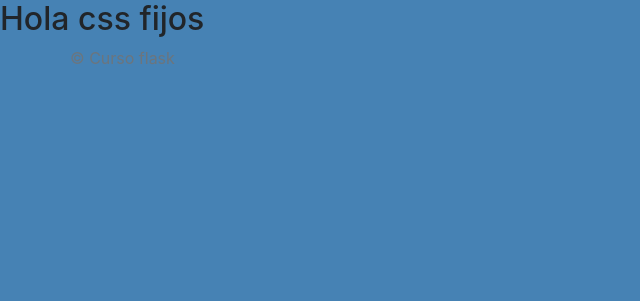
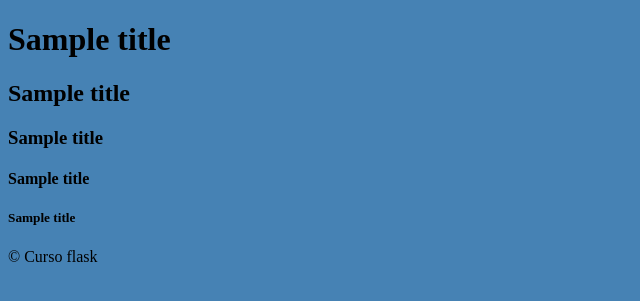
Before and after one commit to xanderg666/jgml, a Flask app: template flask/templates/index.html in a window 1280 px wide. Shown: the top 301 px of the page, without its empty margins (0-640 px from the left). Run offline with Flask 2, Linux system fonts and the light colour scheme; the template is opened without the code that fills it: most values are stand-ins (such as "Sample title", 1, 10 or a date in 2020); some libraries are stand-ins or nearby versions.

Commit message:
se agrega las funciones

```diff
--- /dev/null
+++ b/flask/estaticos/templates/_macro.html
@@ -0,0 +1,7 @@
+{% macro show_list_h(valor)%}
+<h1>{{valor}}</h1>
+<h2>{{valor}}</h2>
+<h3>{{valor}}</h3>
+<h4>{{valor}}</h4>
+<h5>{{valor}}</h5>
+{%endmacro%}
--- a/flask/estaticos/templates/base/base.html
+++ b/flask/estaticos/templates/base/base.html
@@ -2,11 +2,11 @@
 <html lang="es">
 <head>
     <meta charset="UTF-8">
-    <link rel="stylesheet" href="https://stackpath.bootstrapcdn.com/bootstrap/4.3.1/css/bootstrap.min.css" integrity="sha384-ggOyR0iXCbMQv3Xipma34MD+dH/1fQ784/j6cY/iJTQUOhcWr7x9JvoRxT2MZw1T" crossorigin="anonymous">
-    <script src="https://code.jquery.com/jquery-3.3.1.slim.min.js" integrity="sha384-q8i/X+965DzO0rT7abK41JStQIAqVgRVzpbzo5smXKp4YfRvH+8abtTE1Pi6jizo" crossorigin="anonymous"></script>
-    <script src="https://cdnjs.cloudflare.com/ajax/libs/popper.js/1.14.7/umd/popper.min.js" integrity="sha384-UO2eT0CpHqdSJQ6hJty5KVphtPhzWj9WO1clHTMGa3JDZwrnQq4sF86dIHNDz0W1" crossorigin="anonymous"></script>
-    <script src="https://stackpath.bootstrapcdn.com/bootstrap/4.3.1/js/bootstrap.min.js" integrity="sha384-JjSmVgyd0p3pXB1rRibZUAYoIIy6OrQ6VrjIEaFf/nJGzIxFDsf4x0xIM+B07jRM" crossorigin="anonymous"></script>
-<!--    para los stylos-->
+<!--    <link rel="stylesheet" href="https://stackpath.bootstrapcdn.com/bootstrap/4.3.1/css/bootstrap.min.css" integrity="sha384-ggOyR0iXCbMQv3Xipma34MD+dH/1fQ784/j6cY/iJTQUOhcWr7x9JvoRxT2MZw1T" crossorigin="anonymous">-->
+<!--    <script src="https://code.jquery.com/jquery-3.3.1.slim.min.js" integrity="sha384-q8i/X+965DzO0rT7abK41JStQIAqVgRVzpbzo5smXKp4YfRvH+8abtTE1Pi6jizo" crossorigin="anonymous"></script>-->
+<!--    <script src="https://cdnjs.cloudflare.com/ajax/libs/popper.js/1.14.7/umd/popper.min.js" integrity="sha384-UO2eT0CpHqdSJQ6hJty5KVphtPhzWj9WO1clHTMGa3JDZwrnQq4sF86dIHNDz0W1" crossorigin="anonymous"></script>-->
+<!--    <script src="https://stackpath.bootstrapcdn.com/bootstrap/4.3.1/js/bootstrap.min.js" integrity="sha384-JjSmVgyd0p3pXB1rRibZUAYoIIy6OrQ6VrjIEaFf/nJGzIxFDsf4x0xIM+B07jRM" crossorigin="anonymous"></script>-->
+<!--&lt;!&ndash;    para los stylos&ndash;&gt;-->
     <link rel="stylesheet" type="text/css" href="{{ url_for('static', filename='css/style.css')}}">
 
     <title>{%block title%}{%endblock%}</title>
@@ -23,7 +23,7 @@
     </div>
 </footer>
 
-<script src="{{ url_for('static', filename='js/jquery.js')}}"></script>
+<!--<script src="{{ url_for('static', filename='js/jquery.js')}}"></script>-->
 
 </body>
 </html>
--- a/flask/estaticos/templates/index.html
+++ b/flask/estaticos/templates/index.html
@@ -3,5 +3,6 @@
 {%block titile%} {{title}} {%endblock%}
 
 {%block content%}
-    <h2>Hola css fijos</h2>
+{% from "_macro.html" import show_list_h %}
+{{show_list_h(title)}}
 {%endblock%}
```
